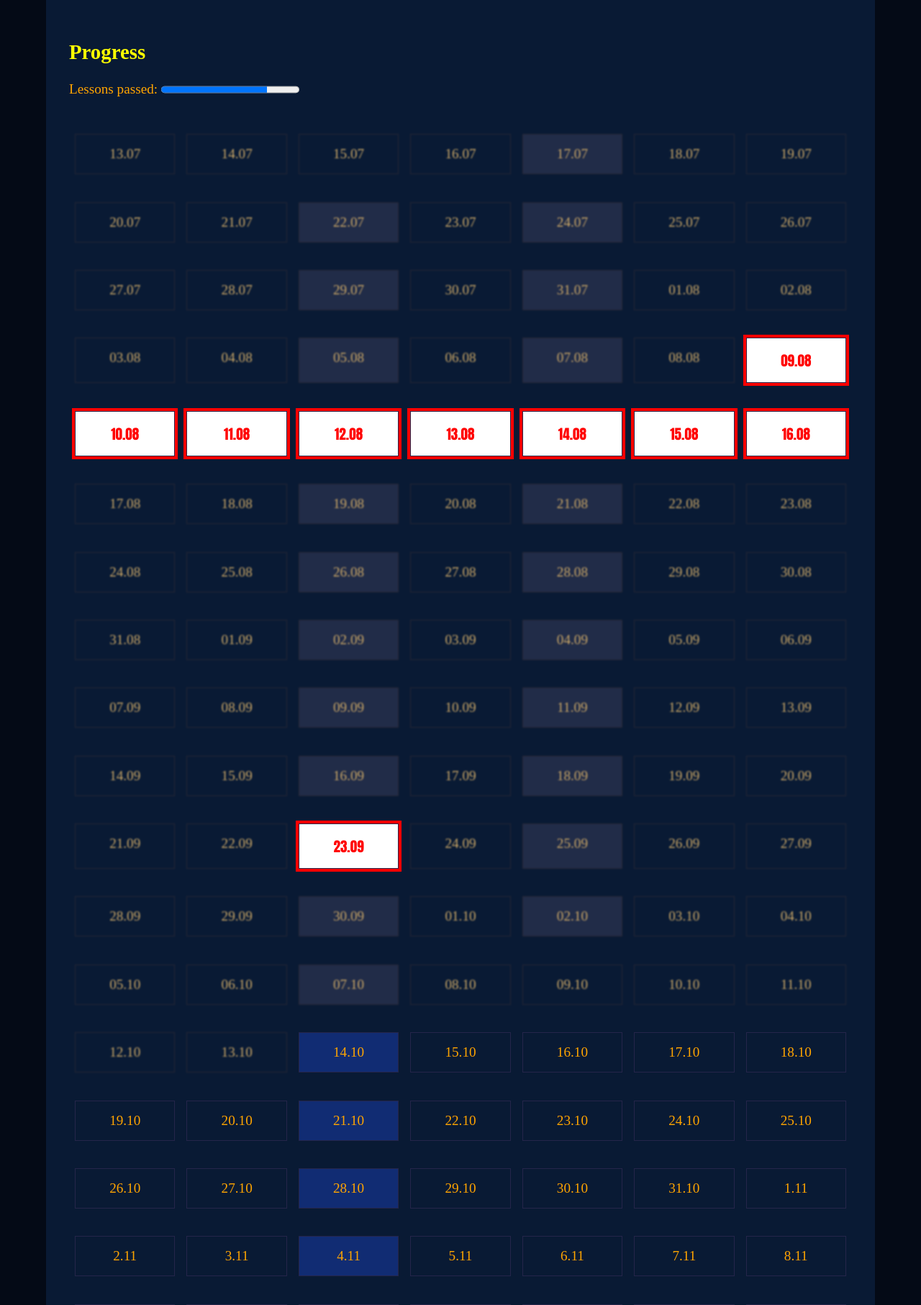
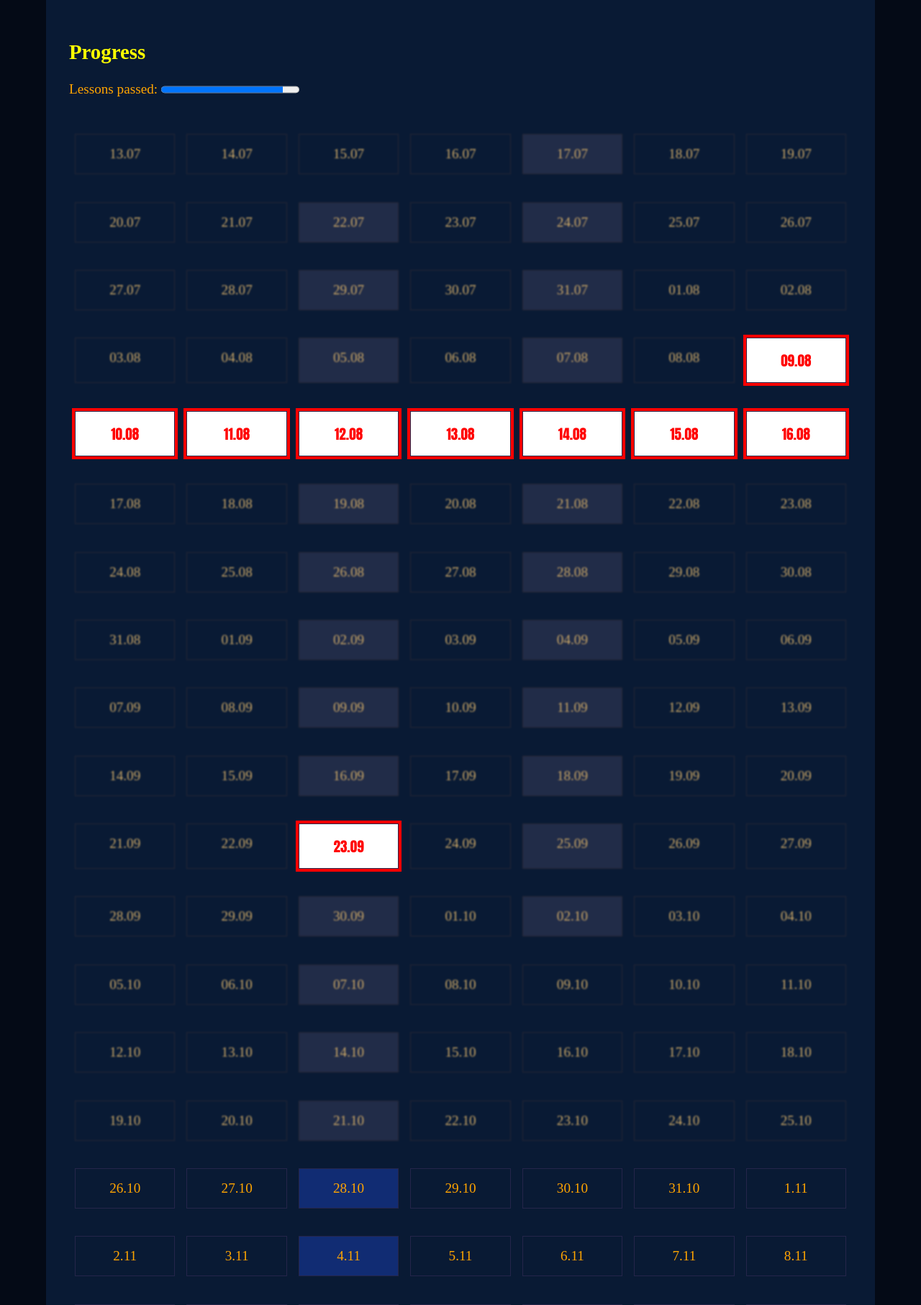
Before and after one commit to tgrx/learn-project-z33, a Django app: page / in a window 1280 px wide. Shown: the part 197-2010 px from the top of the page at 72% size. Run offline with Django 3.2, Linux system fonts and the light colour scheme; parts of the project's set-up code (start-up, migrations or seed data) failed here and were passed over.

Commit message:
updated calendar (23/26)

```diff
--- a/src/applications/home/templates/home/index.html
+++ b/src/applications/home/templates/home/index.html
@@ -12,7 +12,7 @@
     <section>
       <h2>Progress</h2>
       <label for="progress">Lessons passed:</label>
-      <progress id="progress" max="26" value="20">76%</progress>
+      <progress id="progress" max="26" value="23">88%</progress>
       <div class="calendar">
         <div class="week">
           <p class="past">13.07</p>
@@ -134,20 +134,20 @@
         <div class="week">
           <p class="past">12.10</p>
           <p class="past">13.10</p>
-          <p class="lesson">14.10</p>
-          <p>15.10</p>
-          <p>16.10</p>
-          <p>17.10</p>
-          <p>18.10</p>
+          <p class="lesson past">14.10</p>
+          <p class="past">15.10</p>
+          <p class="past">16.10</p>
+          <p class="past">17.10</p>
+          <p class="past">18.10</p>
         </div>
         <div class="week">
-          <p>19.10</p>
-          <p>20.10</p>
-          <p class="lesson">21.10</p>
-          <p>22.10</p>
-          <p>23.10</p>
-          <p>24.10</p>
-          <p>25.10</p>
+          <p class="past">19.10</p>
+          <p class="past">20.10</p>
+          <p class="lesson past">21.10</p>
+          <p class="past">22.10</p>
+          <p class="past">23.10</p>
+          <p class="past">24.10</p>
+          <p class="past">25.10</p>
         </div>
         <div class="week">
           <p>26.10</p>
```
Also changed, not shown: tests/functional/test_app_home.py (+2 -2 lines).
